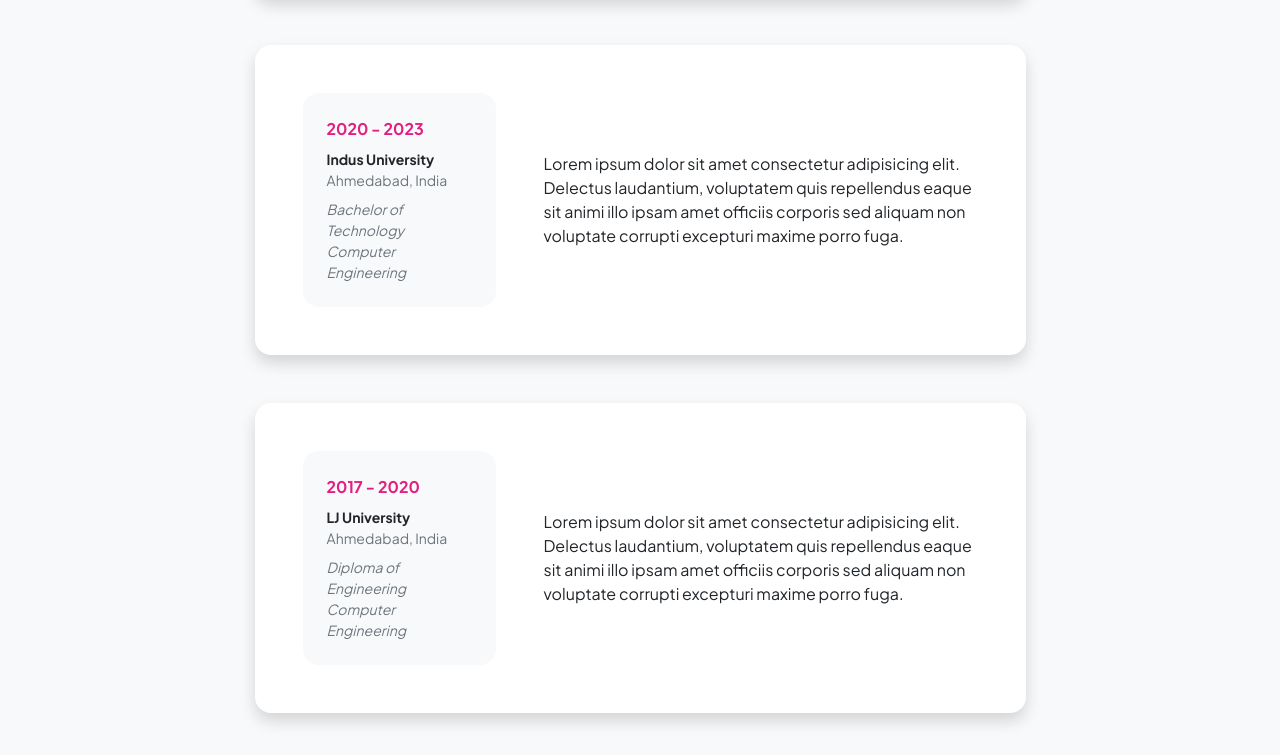
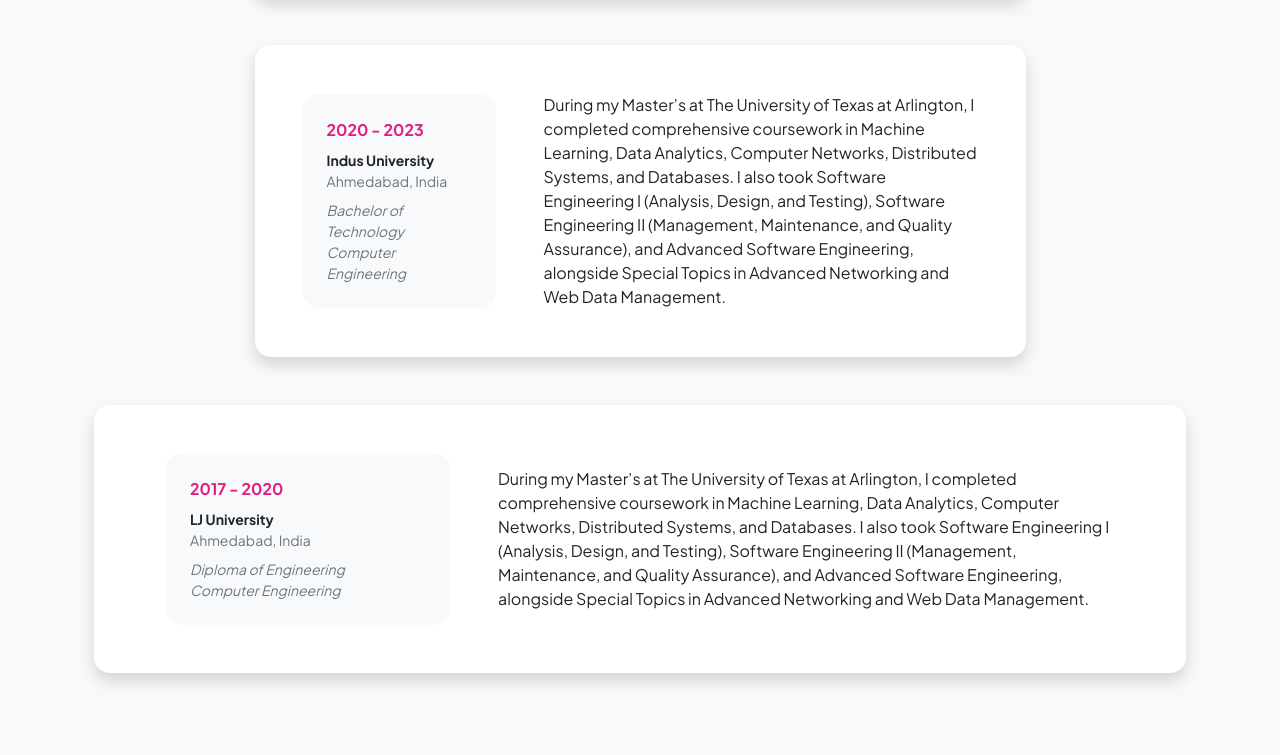
Before and after one commit to skadri1601/Saad-Kadri-CV, a plain HTML site: page resume.html in a window 1280 px wide. Shown: the part 1045-1800 px from the top of the page. Drawn offline with nearby package versions, Linux system fonts and the light colour scheme.

Commit message:
Update resume.html

```diff
--- a/resume.html
+++ b/resume.html
@@ -110,7 +110,9 @@
                                                 </div>
                                             </div>
                                         </div>
-                                        <div class="col-lg-8"><div>Lorem ipsum dolor sit amet consectetur adipisicing elit. Delectus laudantium, voluptatem quis repellendus eaque sit animi illo ipsam amet officiis corporis sed aliquam non voluptate corrupti excepturi maxime porro fuga.</div></div>
+                                        <div class="col-lg-8"><div>During my Master’s at The University of Texas at Arlington, I completed comprehensive coursework in Machine Learning, Data Analytics, Computer Networks, Distributed Systems, and Databases.
+                                            I also took Software Engineering I (Analysis, Design, and Testing), Software Engineering II (Management, Maintenance, and Quality Assurance), and Advanced Software Engineering, alongside Special Topics in Advanced Networking and Web Data Management.</div></div>
+                                    </div>
                                     </div>
                                 </div>
                             </div>
@@ -131,7 +133,9 @@
                                                 </div>
                                             </div>
                                         </div>
-                                        <div class="col-lg-8"><div>Lorem ipsum dolor sit amet consectetur adipisicing elit. Delectus laudantium, voluptatem quis repellendus eaque sit animi illo ipsam amet officiis corporis sed aliquam non voluptate corrupti excepturi maxime porro fuga.</div></div>
+                                        <div class="col-lg-8"><div>During my Master’s at The University of Texas at Arlington, I completed comprehensive coursework in Machine Learning, Data Analytics, Computer Networks, Distributed Systems, and Databases.
+                                            I also took Software Engineering I (Analysis, Design, and Testing), Software Engineering II (Management, Maintenance, and Quality Assurance), and Advanced Software Engineering, alongside Special Topics in Advanced Networking and Web Data Management.</div></div>
+                                    </div>
                                     </div>
                                 </div>
                             </div>
```
